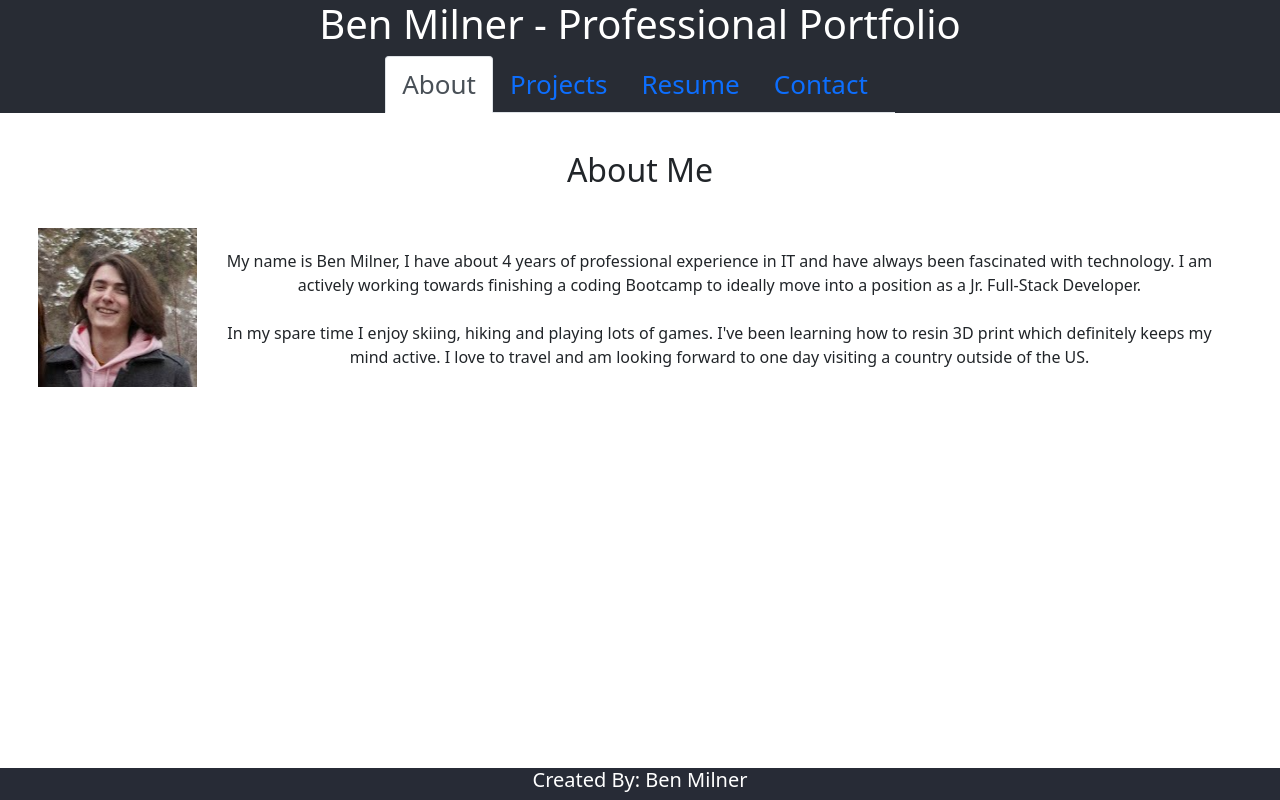
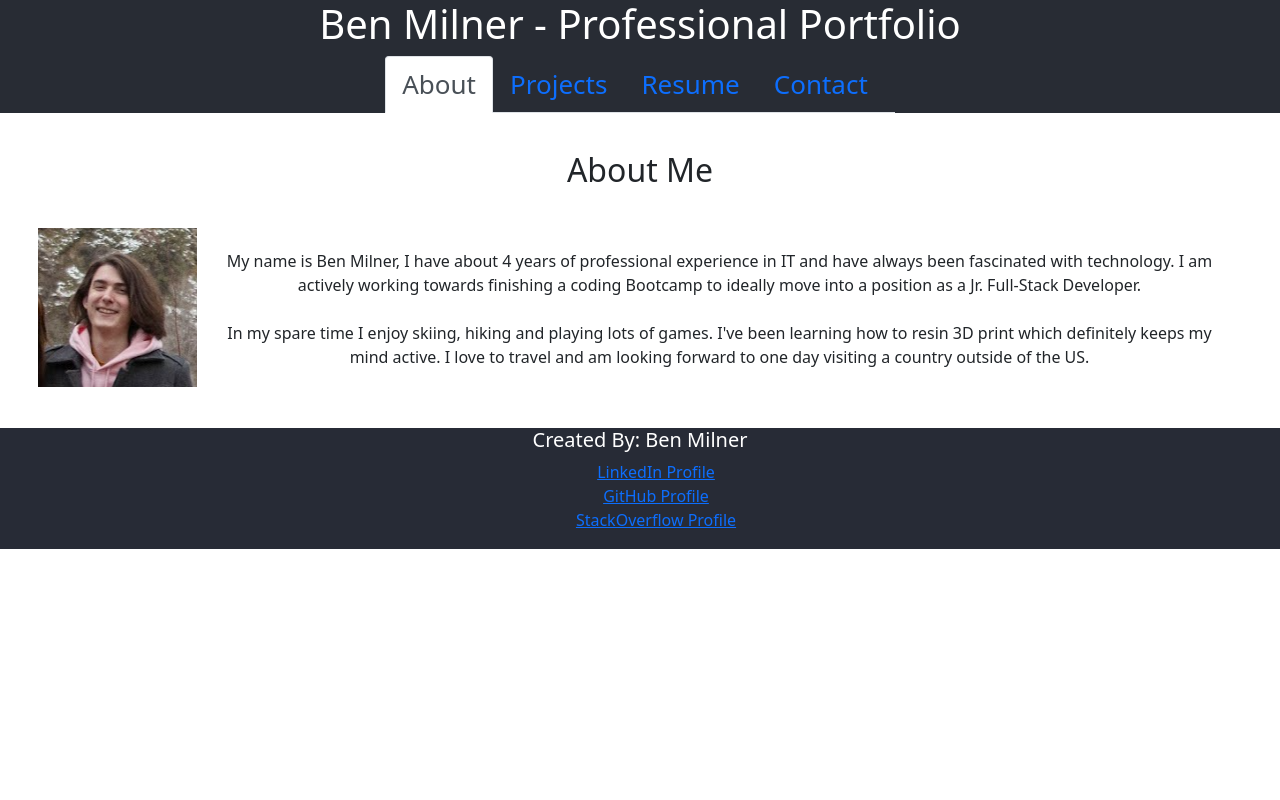
Before and after one commit to Bmilner88/react-portfolio, a React (Create React App) app: page / in a window 1280 px wide. Built offline with nearby package versions, Linux system fonts and the light colour scheme.

Commit message:
need more styling

```diff
--- a/src/App.css
+++ b/src/App.css
@@ -33,9 +33,10 @@
 }
 
 footer {
-  position:fixed;
+  position: relative;
   bottom: 0;
   width: 100%;
+  min-height: 121px;
   background-color: #272B36;
   color: #fff;
 }
--- a/src/components/Portfolio.js
+++ b/src/components/Portfolio.js
@@ -30,9 +30,16 @@ export default function Portfolio() {
                 <h1 id='name'>Ben Milner - Professional Portfolio</h1>
                 <Nav currentPage={currentPage} handlePageChange={handlePageChange} />
             </header>
+
             {renderPage()}
+
             <footer>
-                <h5 id='footer'>Created By: Ben Milner</h5>
+                <h5>Created By: Ben Milner</h5>
+                <ul id='contactList'>
+                    <li className='listEl'><a href='https://www.linkedin.com/in/ben-milner-b20171142/' target='_blank' rel='noreferrer'>LinkedIn Profile</a></li>
+                    <li className='listEl'><a href='https://github.com/Bmilner88' target='_blank' rel='noreferrer'>GitHub Profile</a></li>
+                    <li className='listEl'><a href='https://stackoverflow.com/users/19388818/ben-milner' target='_blank' rel='noreferrer'>StackOverflow Profile</a></li>
+                </ul>
             </footer>
         </div>
     );
--- a/src/components/pages/Contact.js
+++ b/src/components/pages/Contact.js
@@ -39,6 +39,12 @@ export default function Contact(){
             <form id='contact-form' onSubmit={handleSubmit}>
                 <div className='card m-3'>
                     <div className='card-body'>
+                        test
+                    </div>
+                </div>
+
+
+            {/* <div className='card-body'>
                         <div className='input'>
                             <label htmlFor='name'>Name:</label>
                             <input type='text' name='name' defaultValue={name} onBlur={handleChange} />
@@ -58,14 +64,7 @@ export default function Contact(){
                         )}
 
                         <button id='submit' data-testid='button' type='submit'>Submit</button>
-                    </div>
-                </div>
-
-                <ul id='contactList'>
-                    <li className='listEl'><a href='https://www.linkedin.com/in/ben-milner-b20171142/'>LinkedIn Profile</a></li>
-                    <li className='listEl'><a href='https://github.com/Bmilner88'>GitHub Profile</a></li>
-                </ul>
-
+                    </div> */}
             </form>
         </section>
     );
```
